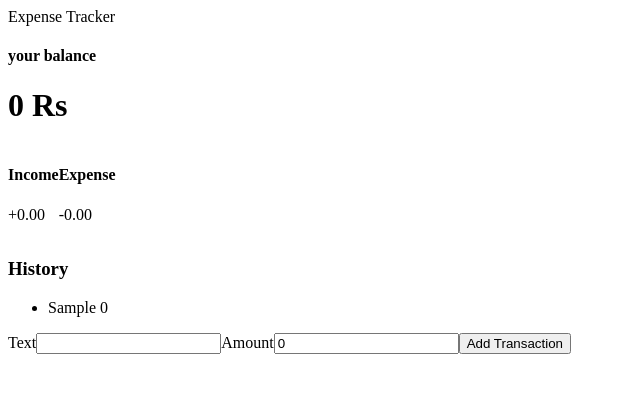
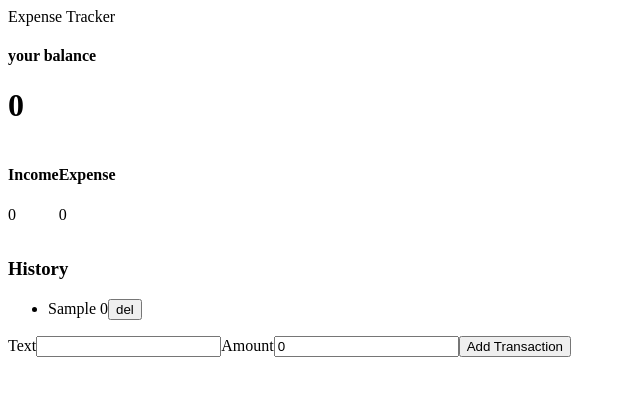
Before and after one commit to coder-lovek/expense, a React (Vite) app: page / in a window 1280 px wide. Both pictures are taken after typing "Sample" into the empty fields and a click on the button "Add Transaction". Shown: the top 396 px of the page, without its empty margins (0-640 px from the left). Built offline with nearby package versions, Linux system fonts and the light colour scheme.

Commit message:
react logic complete

```diff
--- a/src/App.jsx
+++ b/src/App.jsx
@@ -4,6 +4,13 @@ import Balance from "./components/Balance";
 import IncomeExpense from "./components/IncomeExpense";
 import TransactionList from "./components/TransactionList";
 import AddTransaction from "./components/AddTransaction";
+
+/*
+ 1-when the user inputs the val and the amount... the onSubmit event is fired
+ 2-addTransaction is sent as a prop...so the new transaction is recieved and is add to the local storage
+ 3-this is done beacuse each time a state is changes in the app.jsx, the entire ui is updated
+*/
+
 
 function App() {
   const [transactions, setTransactions] = useState([]);
@@ -21,12 +28,20 @@ function App() {
     localStorage.setItem("transactions",JSON.stringify(updateTransaction))
   }
 
+
+  const [balance,setBalance]=useState(0);
+
+  const incomeExpense=(newbalance)=>{
+    setBalance(newbalance)
+
+  }
+
   return (
     <div>
       <Header />
-      <Balance />
-      <IncomeExpense />
-      <TransactionList transactions={transactions}/>
+      <Balance Balance={balance}/>
+      <IncomeExpense transactions={transactions} incomeExpense={incomeExpense}/>
+      <TransactionList transactions={transactions} setTransactions={setTransactions}/>
       <AddTransaction addTransaction={addTransaction} />
     </div>
   );
--- a/src/components/Balance.jsx
+++ b/src/components/Balance.jsx
@@ -1,13 +1,21 @@
-import React from 'react'
+import React,{useState,useEffect} from 'react'
 
-const Balance = () => {
+const Balance = ({Balance}) => {
+  const [balance,setBalance]=useState(0)
+
+  useEffect(()=>{
+    setBalance(Balance)
+
+  })
+
+
   return (
     <div>
         <h4>
             your balance
         </h4>
         <h1>
-            0 Rs
+            {balance}
         </h1>
 
     </div>
--- a/src/components/IncomeExpense.jsx
+++ b/src/components/IncomeExpense.jsx
@@ -1,15 +1,31 @@
-import React from 'react'
+import React,{useEffect, useState} from 'react'
 
-const IncomeExpense = () => {
+const IncomeExpense = ({transactions,incomeExpense}) => {
+  const [income,setIncome]=useState(0);
+  const [expense,setExpense]=useState(0);
+  useEffect(()=>{
+    let inc=0,exp=0
+    transactions.forEach((t)=>{
+      if(t.amount>0){
+        inc+=t.amount;
+      }
+      else{
+        exp-=Math.abs(t.amount);
+      }
+    })
+    setExpense(exp);
+    setIncome(inc);
+    incomeExpense(inc-Math.abs(exp))
+  },[transactions])
   return (
     <div className="inc-exp-container">
         <div>
             <h4>Income</h4>
-            <p className="money plus">+0.00</p>
+            <p className="money plus">{income}</p>
         </div>
         <div>
             <h4>Expense</h4>
-            <p className="money minus">-0.00</p>
+            <p className="money minus">{expense}</p>
         </div>
 
     </div>
--- a/src/components/TransactionList.jsx
+++ b/src/components/TransactionList.jsx
@@ -1,6 +1,12 @@
 import React,{useState,useEffect} from "react";
 
-const TransactionList = ({transactions}) => {
+const TransactionList = ({transactions,setTransactions}) => {
+
+  const handleDelete=(id)=>{
+    const updatedTransactions=transactions.filter((t)=>t.id!==id);
+    setTransactions(updatedTransactions)
+    localStorage.setItem("transactions",JSON.stringify(updatedTransactions))
+  }
 
 
   return (
@@ -10,8 +16,12 @@ const TransactionList = ({transactions}) => {
         {transactions.map((t) => (
           <li key={t.id}>
             {t.text} <span>{t.amount}</span>
+
+            <button onClick={()=>handleDelete(t.id)}>del</button>
           </li>
+
         ))}
+
       </ul>
     </div>
   );
```
